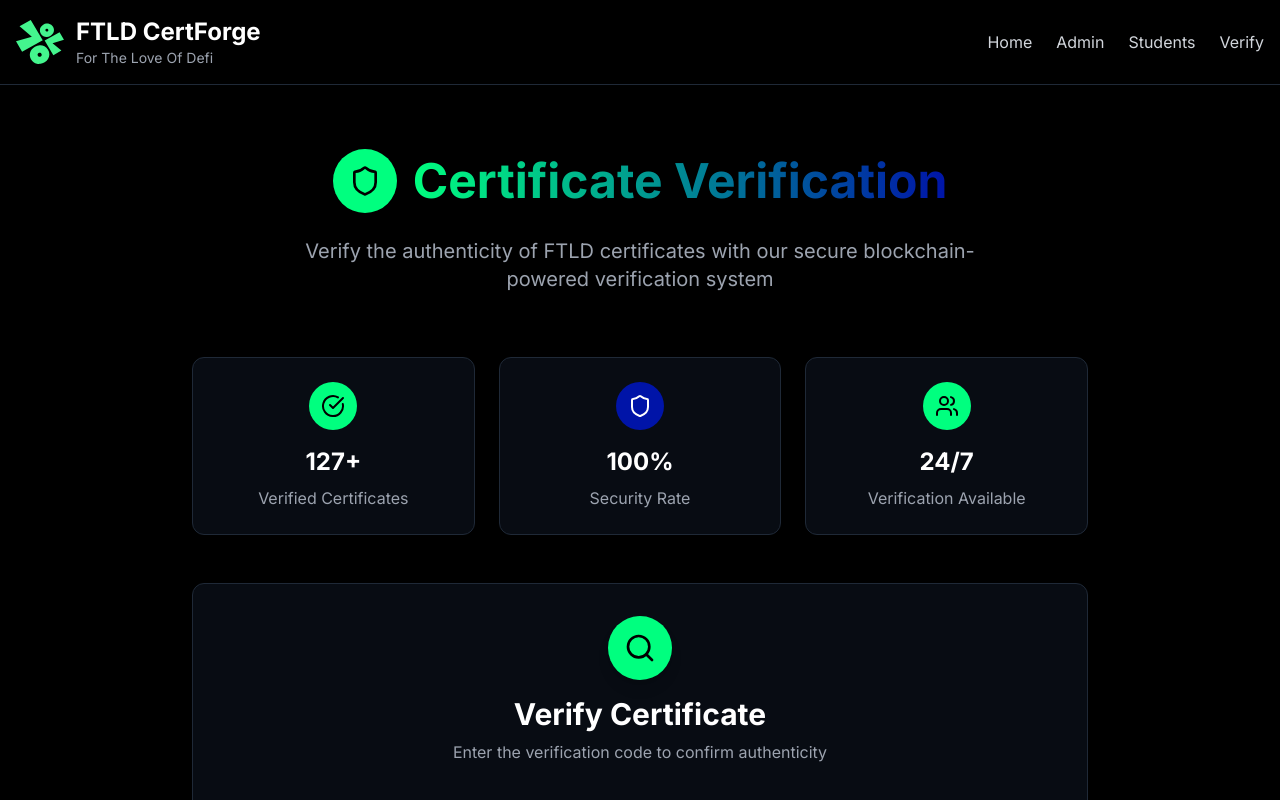
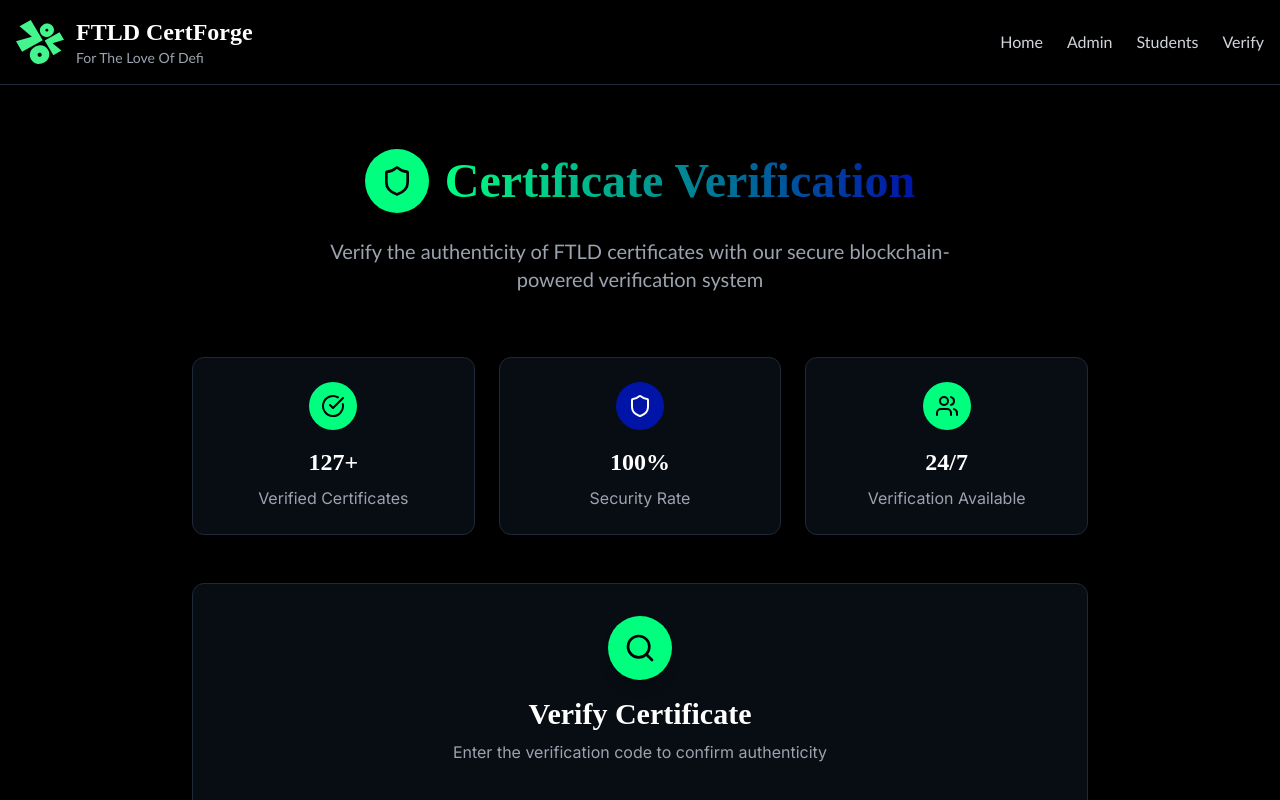
Before and after one commit to Goodnessmbakara/ftld-certforge, a Next.js app: page /verify in a window 1280 px wide. Shown: the top 800 px of the page. Built offline with nearby package versions, Linux system fonts and the light colour scheme.

Commit message:
Implement Ultra and Gill Sans font hierarchy across all pages

```diff
--- a/app/globals.css
+++ b/app/globals.css
@@ -1,6 +1,10 @@
 @tailwind base;
 @tailwind components;
 @tailwind utilities;
+
+/* Font imports */
+@import url('https://fonts.googleapis.com/css2?family=Ultra&display=swap');
+@import url('https://fonts.googleapis.com/css2?family=Gill+Sans:wght@300;400;500;600;700&display=swap');
 
 @layer base {
   :root {
@@ -9,6 +13,24 @@
     --black: #000000;
     --white: #ffffff;
     --gray: #d3d3d3;
+  }
+
+  /* Font family definitions */
+  .font-ultra {
+    font-family: 'Ultra', serif;
+  }
+
+  .font-gill-sans {
+    font-family: 'Gill Sans', 'Gill Sans MT', Calibri, 'Trebuchet MS', sans-serif;
+  }
+
+  /* Default font hierarchy */
+  body {
+    font-family: 'Gill Sans', 'Gill Sans MT', Calibri, 'Trebuchet MS', sans-serif;
+  }
+
+  h1, h2, h3, h4, h5, h6 {
+    font-family: 'Ultra', serif;
   }
 }
 
--- a/app/students/page.tsx
+++ b/app/students/page.tsx
@@ -211,11 +211,11 @@ export default function StudentsPage() {
               <div className="w-16 h-16 bg-[#00FF7F] rounded-full flex items-center justify-center mr-4 shadow-lg">
                 <Users className="w-8 h-8 text-black" />
               </div>
-              <h1 className="text-5xl font-bold bg-gradient-to-r from-[#00FF7F] to-[#0014A8] bg-clip-text text-transparent">
+              <h1 className="text-5xl font-ultra font-bold bg-gradient-to-r from-[#00FF7F] to-[#0014A8] bg-clip-text text-transparent">
                 Student Certificates
               </h1>
             </div>
-            <p className="text-xl text-gray-400 max-w-2xl mx-auto">
+            <p className="text-xl text-gray-400 max-w-2xl mx-auto font-gill-sans">
               Browse, manage, and share certificates for all FTLD program
               graduates
             </p>
--- a/app/verify/page.tsx
+++ b/app/verify/page.tsx
@@ -95,11 +95,11 @@ export default function VerifyPage() {
               <div className="w-16 h-16 bg-[#00FF7F] rounded-full flex items-center justify-center mr-4 shadow-lg">
                 <Shield className="w-8 h-8 text-black" />
               </div>
-              <h1 className="text-5xl font-bold bg-gradient-to-r from-[#00FF7F] to-[#0014A8] bg-clip-text text-transparent">
+              <h1 className="text-5xl font-ultra font-bold bg-gradient-to-r from-[#00FF7F] to-[#0014A8] bg-clip-text text-transparent">
                 Certificate Verification
               </h1>
             </div>
-            <p className="text-xl text-gray-400 max-w-2xl mx-auto">
+            <p className="text-xl text-gray-400 max-w-2xl mx-auto font-gill-sans">
               Verify the authenticity of FTLD certificates with our secure
               blockchain-powered verification system
             </p>
--- a/components/CertificatePreview.tsx
+++ b/components/CertificatePreview.tsx
@@ -125,7 +125,7 @@ export default function CertificatePreview({
           />
         </div>
         {/* Certificate Title */}
-        <h1 className="text-4xl md:text-5xl font-extrabold text-center mb-2 bg-gradient-to-r from-[#00FF7F] to-[#0014A8] bg-clip-text text-transparent tracking-tight">
+        <h1 className="text-4xl md:text-5xl font-ultra font-extrabold text-center mb-2 bg-gradient-to-r from-[#00FF7F] to-[#0014A8] bg-clip-text text-transparent tracking-tight">
           Certificate of Completion
         </h1>
         <div className="w-32 h-1.5 bg-[#00FF7F] mx-auto rounded-full mb-8"></div>
@@ -134,13 +134,13 @@ export default function CertificatePreview({
           <p className="text-lg md:text-xl text-gray-300 mb-2 font-gill-sans">
             This certifies that
           </p>
-          <h2 className="text-4xl md:text-5xl font-bold text-white mb-2 font-gill-sans leading-tight">
+          <h2 className="text-4xl md:text-5xl font-ultra font-bold text-white mb-2 leading-tight">
             {certificate.studentName}
           </h2>
           <p className="text-lg md:text-xl text-gray-300 mb-2 font-gill-sans">
             has successfully completed the
           </p>
-          <h3 className="text-2xl md:text-3xl font-bold text-[#00FF7F] mb-2 font-gill-sans leading-tight">
+          <h3 className="text-2xl md:text-3xl font-ultra font-bold text-[#00FF7F] mb-2 leading-tight">
             {certificate.program}
           </h3>
           <p className="text-lg md:text-xl text-gray-300 font-gill-sans">
--- a/components/Header.tsx
+++ b/components/Header.tsx
@@ -20,33 +20,37 @@ export default function Header() {
               />
             </div>
             <div>
-              <h1 className="text-2xl font-bold text-white">FTLD CertForge</h1>
-              <p className="text-sm text-gray-400">For The Love Of Defi</p>
+              <h1 className="text-2xl font-ultra font-bold text-white">
+                FTLD CertForge
+              </h1>
+              <p className="text-sm text-gray-400 font-gill-sans">
+                For The Love Of Defi
+              </p>
             </div>
           </Link>
 
           <nav className="hidden md:flex items-center space-x-6">
             <Link
               href="/"
-              className="text-gray-300 hover:text-green-400 transition-colors"
+              className="text-gray-300 hover:text-green-400 transition-colors font-gill-sans"
             >
               Home
             </Link>
             <Link
               href="/admin"
-              className="text-gray-300 hover:text-green-400 transition-colors"
+              className="text-gray-300 hover:text-green-400 transition-colors font-gill-sans"
             >
               Admin
             </Link>
             <Link
               href="/students"
-              className="text-gray-300 hover:text-green-400 transition-colors"
+              className="text-gray-300 hover:text-green-400 transition-colors font-gill-sans"
             >
               Students
             </Link>
             <Link
               href="/verify"
-              className="text-gray-300 hover:text-green-400 transition-colors"
+              className="text-gray-300 hover:text-green-400 transition-colors font-gill-sans"
             >
               Verify
             </Link>
--- a/tailwind.config.js
+++ b/tailwind.config.js
@@ -67,6 +67,7 @@ module.exports = {
         sm: "calc(var(--radius) - 4px)",
       },
       fontFamily: {
+        "ultra": ["Ultra", "serif"],
         "gill-sans": ["Gill Sans", "Gill Sans MT", "Calibri", "Trebuchet MS", "sans-serif"],
       },
       animation: {
```
Also changed, not shown: app/admin/page.tsx (+12 -10 lines), app/page.tsx (+28 -18 lines).
